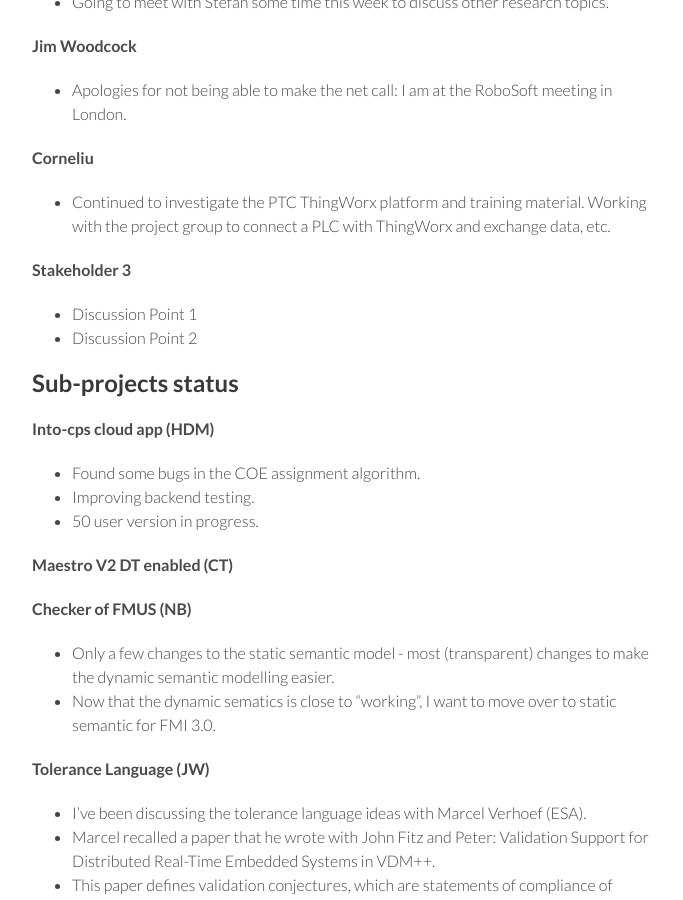
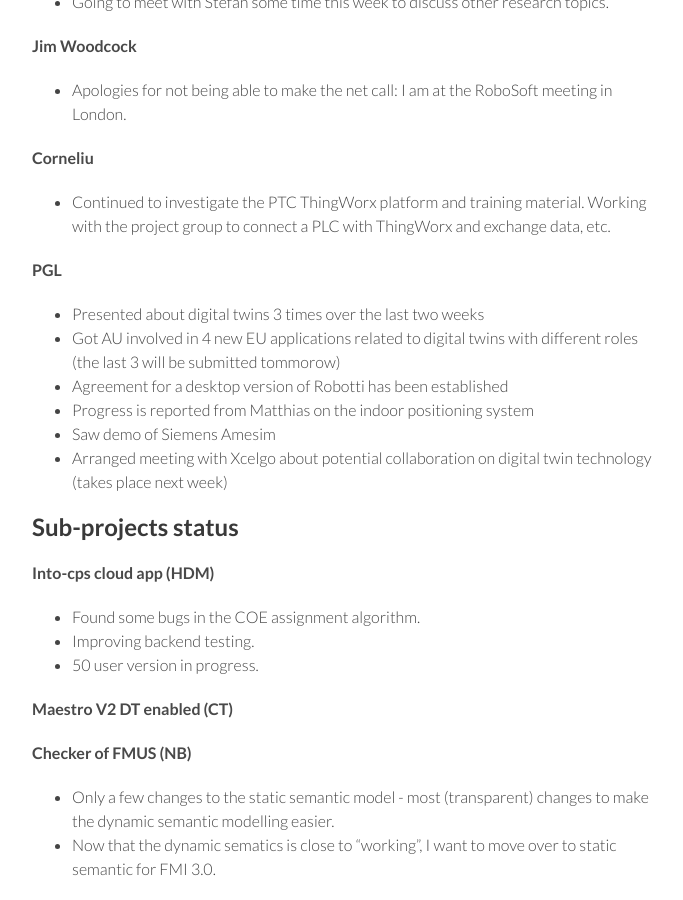
Before and after one commit to digitaltwincentre/digitaltwincentre.github.io, a Jekyll site: the page built from _biweeklies/Biweekly-8.md, in a window 1280 px wide and 900 px high, scrolled down 774 px. Shown: the whole window, without its empty margins (418-1101 px from the left). Built offline with Jekyll 4.4.1, drawn with Linux system fonts in a browser that asks for light colours; nearby versions of some CDN libraries.

Commit message:
Update Biweekly-8.md

```diff
--- a/_biweeklies/Biweekly-8.md
+++ b/_biweeklies/Biweekly-8.md
@@ -44,10 +44,13 @@ private information must be stored elsewhere.  -->
 #### Corneliu
 * Continued to investigate the PTC ThingWorx platform and training material.  Working with the project group to connect a PLC with ThingWorx and exchange data, etc.
 
-#### Stakeholder 3
-* Discussion Point 1
-* Discussion Point 2
-
+#### PGL
+* Presented about digital twins 3 times over the last two weeks
+* Got AU involved in 4 new EU applications related to digital twins with different roles (the last 3 will be submitted tommorow)
+* Agreement for a desktop version of Robotti has been established
+* Progress is reported from Matthias on the indoor positioning system
+* Saw demo of Siemens Amesim
+* Arranged meeting with Xcelgo about potential collaboration on digital twin technology (takes place next week)
 
 ## Sub-projects status
 
```
